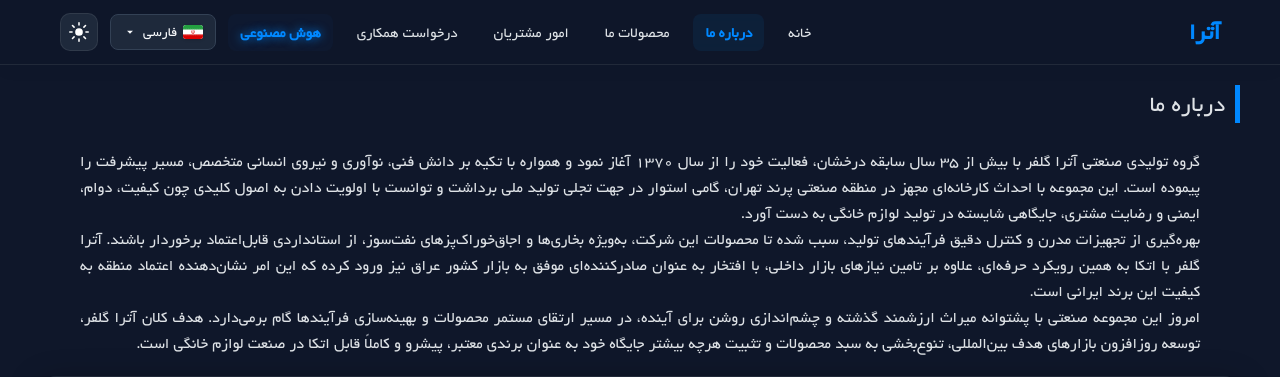
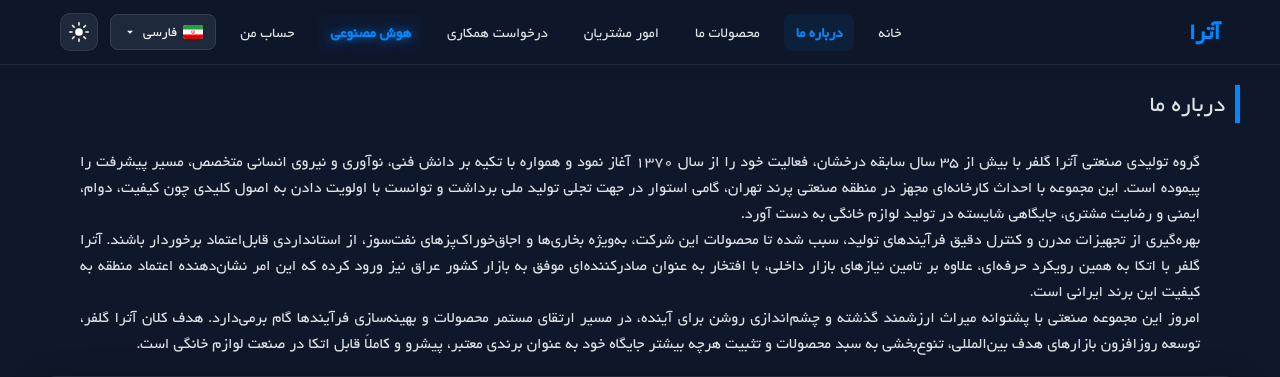
Before and after one commit to Ehsankhalili13/Atra-Site, a Flask app: page /about-us in a window 1280 px wide. Shown: the top 377 px of the page. Run offline with Flask 3, Linux system fonts and the light colour scheme; some libraries are stand-ins or nearby versions.

Commit message:
feat: add account link to Persian navbar

```diff
--- a/templates/general/persian/base.html
+++ b/templates/general/persian/base.html
@@ -35,6 +35,7 @@
         <a href="/customer-service" id="customerPage" class="nav__links">امور مشتریان</a>
         <a href="/collaboration" id="collaborationPage" class="nav__links">درخواست همکاری</a>
         <a href="/ai" id="AiPage" class="nav__links nl_ai_agent">هوش مصنوعی</a>
+        <a href="/account/profile" id="accountPage" class="nav__links">حساب من</a>
 
         {% include "general/persian/lang_change.html" %}
 
```
